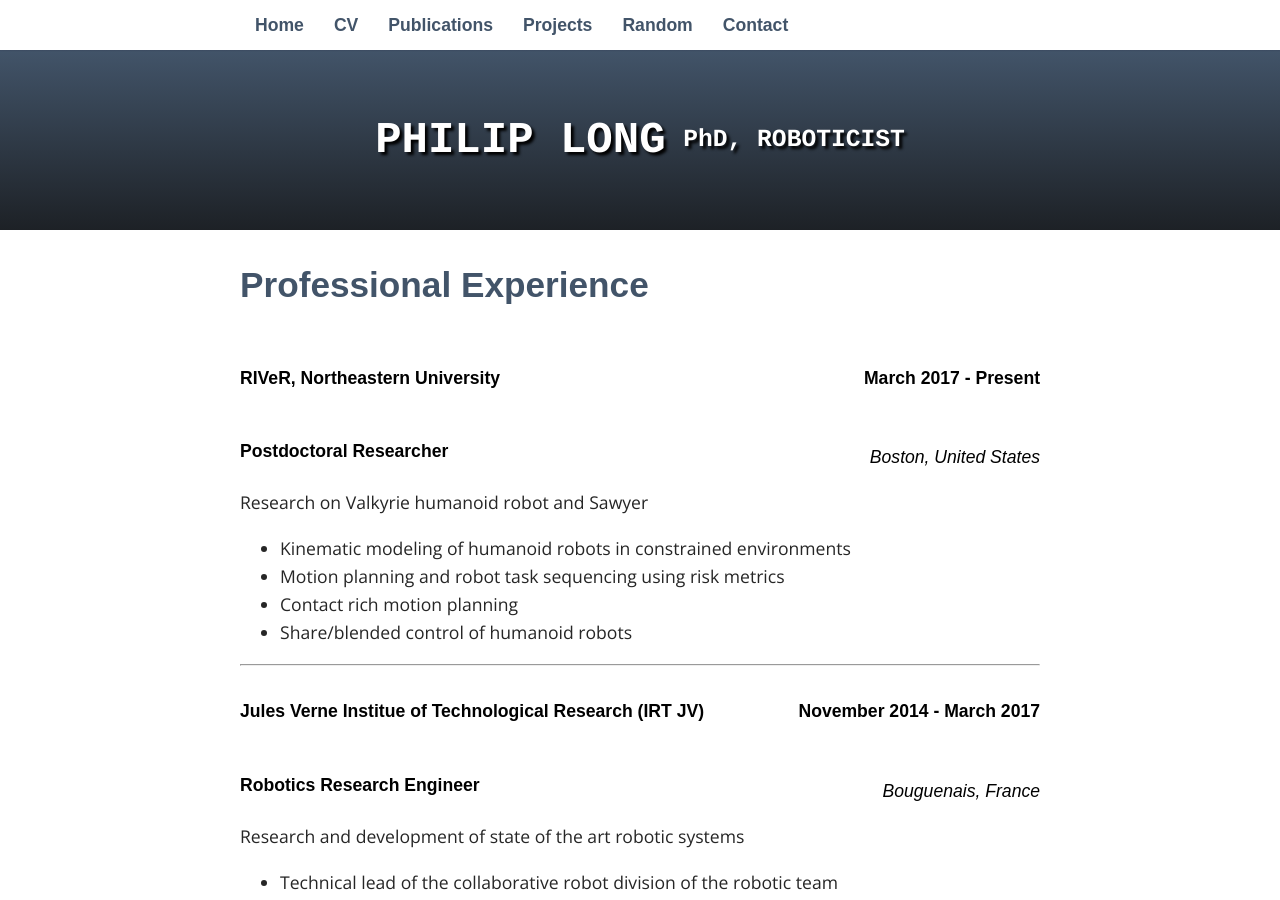
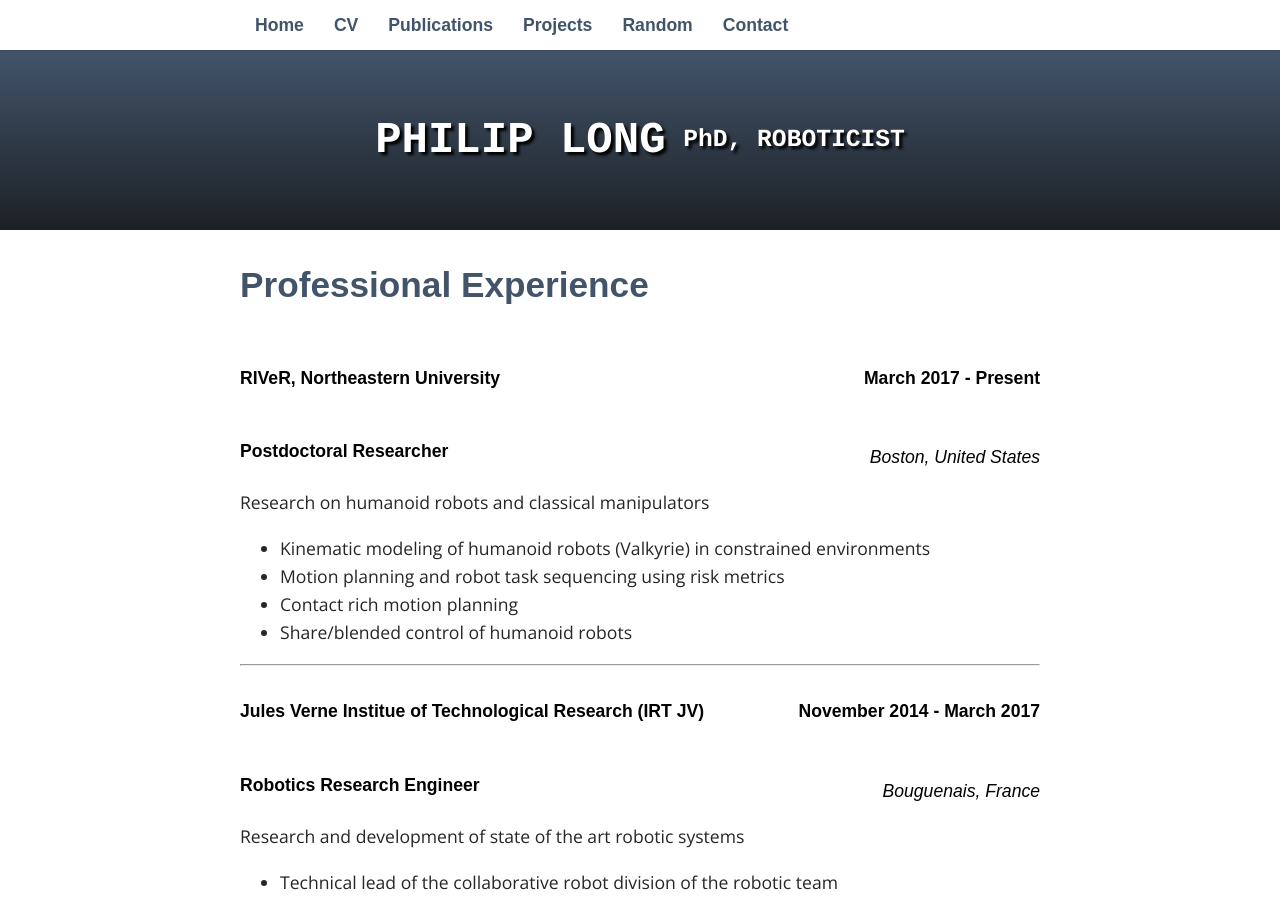
Before and after one commit to philip-long/philip-long.github.io, a Jekyll site: the page built from cv/index.html, in a window 1280 px wide and 900 px high. Built offline with Jekyll 4.4.1, drawn with Linux system fonts in a browser that asks for light colours; some web fonts are replaced.

Commit message:
Update index.html

```diff
--- a/cv/index.html
+++ b/cv/index.html
@@ -23,9 +23,9 @@ title: CV
 </br>
 
 
-       	 <p> Research on Valkyrie humanoid robot and Sawyer </p>
+       	 <p> Research on humanoid robots and classical manipulators </p>
                     <ul class="desc">
-                    	<li> Kinematic modeling of humanoid robots in constrained environments</li>
+                    	<li> Kinematic modeling of humanoid robots (Valkyrie) in constrained environments</li>
                         <li> Motion planning and robot task sequencing using risk metrics </li>
 			<li> Contact rich motion planning </li>
 			<li> Share/blended control of humanoid robots </li>
```
